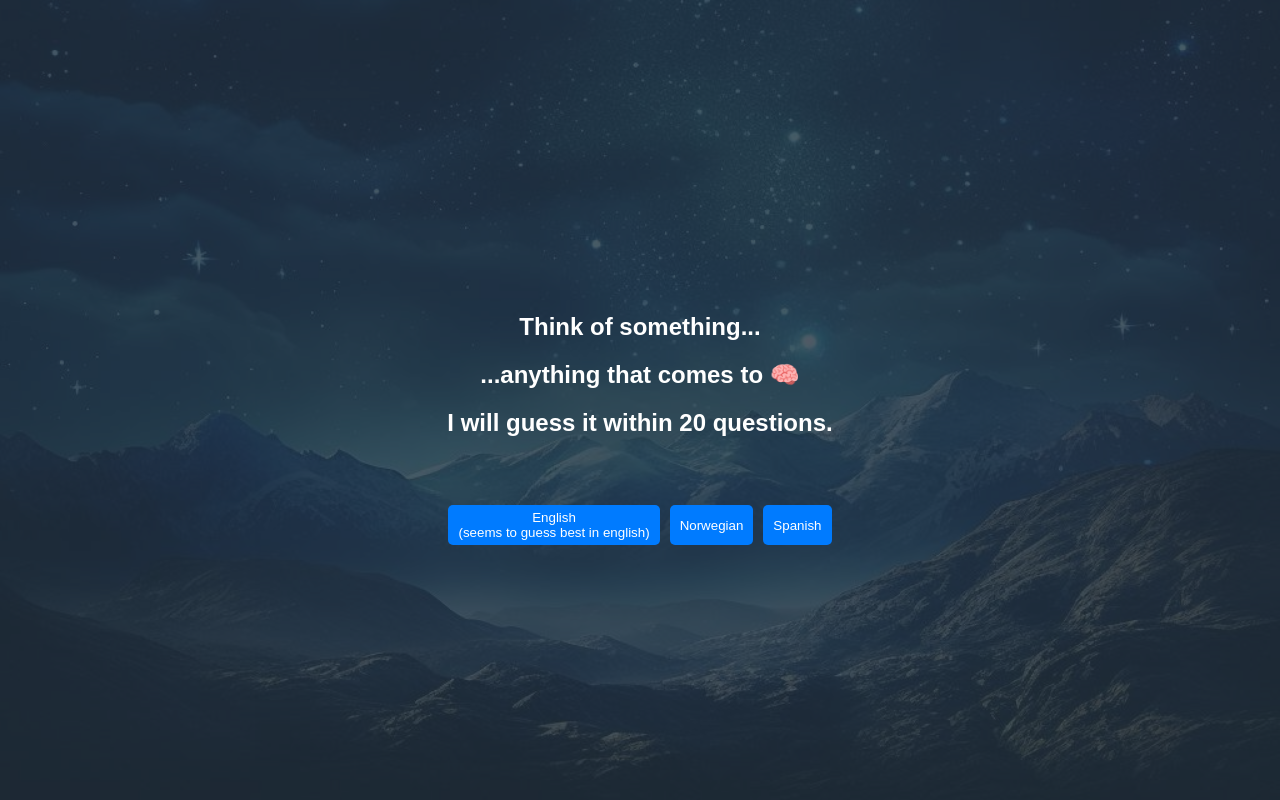
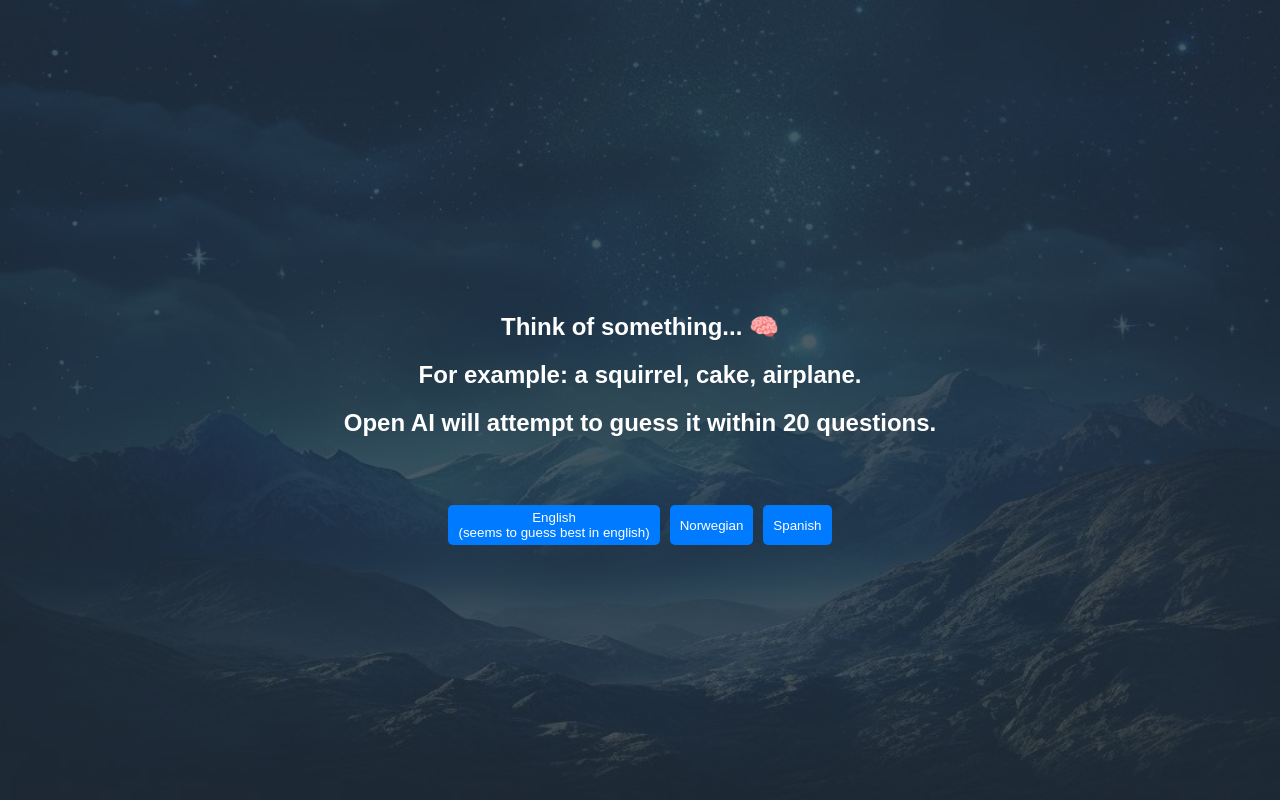
Before and after one commit to Mor10Mort/20QuestionsGame, a Next.js app: page / in a window 1280 px wide. Built offline with nearby package versions, Linux system fonts and the light colour scheme.

Commit message:
siste justering

```diff
--- a/components/moon/Moon.module.css
+++ b/components/moon/Moon.module.css
@@ -34,7 +34,7 @@
   height: 100%;
   border-radius: 50% 0 0 50%; /* Adjusted border-radius for curved effect */
   top: 0;
-  left: -15px;
+  left: -20px;
   background: linear-gradient(to right, rgba(0, 0, 0, 0.55), transparent);
   transform-origin: right;
   transform: skewX(-16deg);
@@ -42,11 +42,11 @@
 .moonShadeRight{
 	position: absolute;
 	box-shadow: 0 0 20px rgb(255 255 255 / 19%);
-    width: 21%;
+    width: 25%;
     height: 100%;
     border-radius: 50% 0 0 50%;
     top: 0;
-    right: -66px;
+    right: -75px;
     background: linear-gradient(to left, rgba(0, 0, 0, 0.15), transparent);
     transform-origin: left;
     transform: skewX(322deg);
--- a/pages/index.tsx
+++ b/pages/index.tsx
@@ -95,7 +95,11 @@
     <div>
       {!gameStarted && (
         <div className='intro-container'>
-          <h2 className="introText">Think of something...<br />...anything that comes to 🧠 <br />I will guess it within 20 questions.</h2>
+          <h2 className="introText">
+            Think of something... 🧠<br />
+            For example: a squirrel, cake, airplane.<br />
+            Open AI will attempt to guess it within 20 questions.
+          </h2>
           <div className="language-toggle">
             <button className="language-button" onClick={() => handleLanguageChange('english')}>
               English <br />(seems to guess best in english)
```
